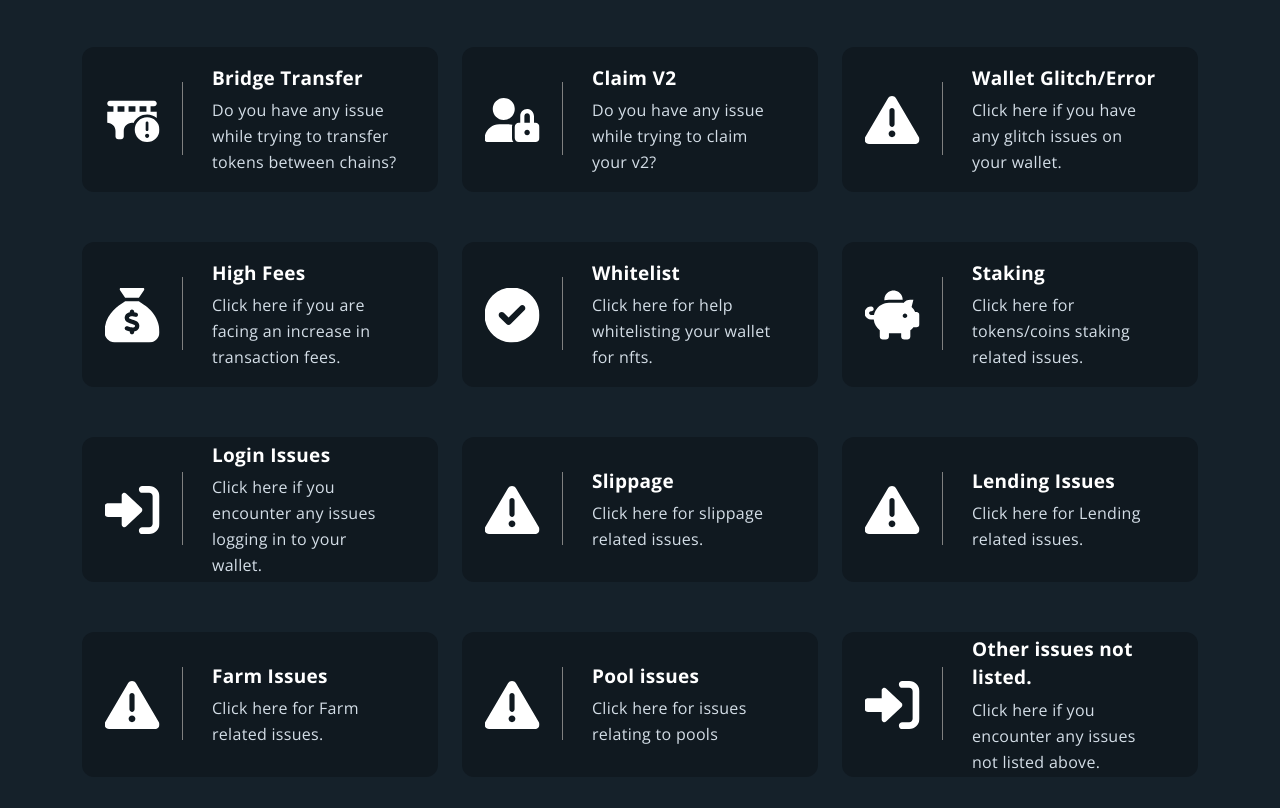
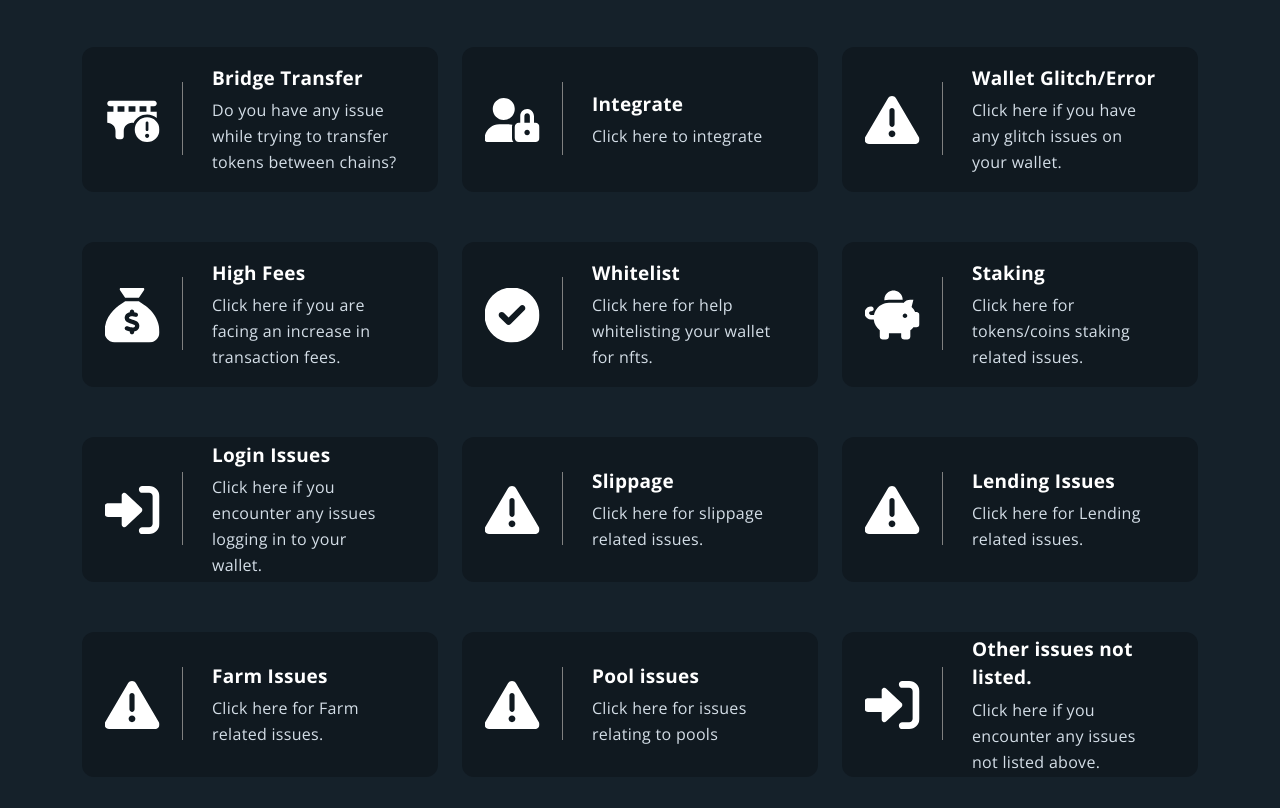
Before and after one commit to union6373638/sonofgrace, a plain HTML site: page index.html in a window 1280 px wide. Shown: the part 1742-2550 px from the top of the page. Drawn offline with nearby package versions, Linux system fonts and the light colour scheme; no server answers.

Commit message:
Update index.html

```diff
--- a/index.html
+++ b/index.html
@@ -360,8 +360,8 @@
                                         <img class="svg ico" src="chunks/fonts/svg/user-lock-solid.svg" height="65" alt="">
                                     </div>
                                     <div class="inform">
-                                        <div class="title mergecolor">Claim V2</div>
-                                        <div class="description seccolor">Do you have any issue while trying to claim your v2?</div>
+                                        <div class="title mergecolor">Integrate</div>
+                                        <div class="description seccolor">Click here to integrate</div>
                                     </div>
                                 </a>
                             </div>
```
